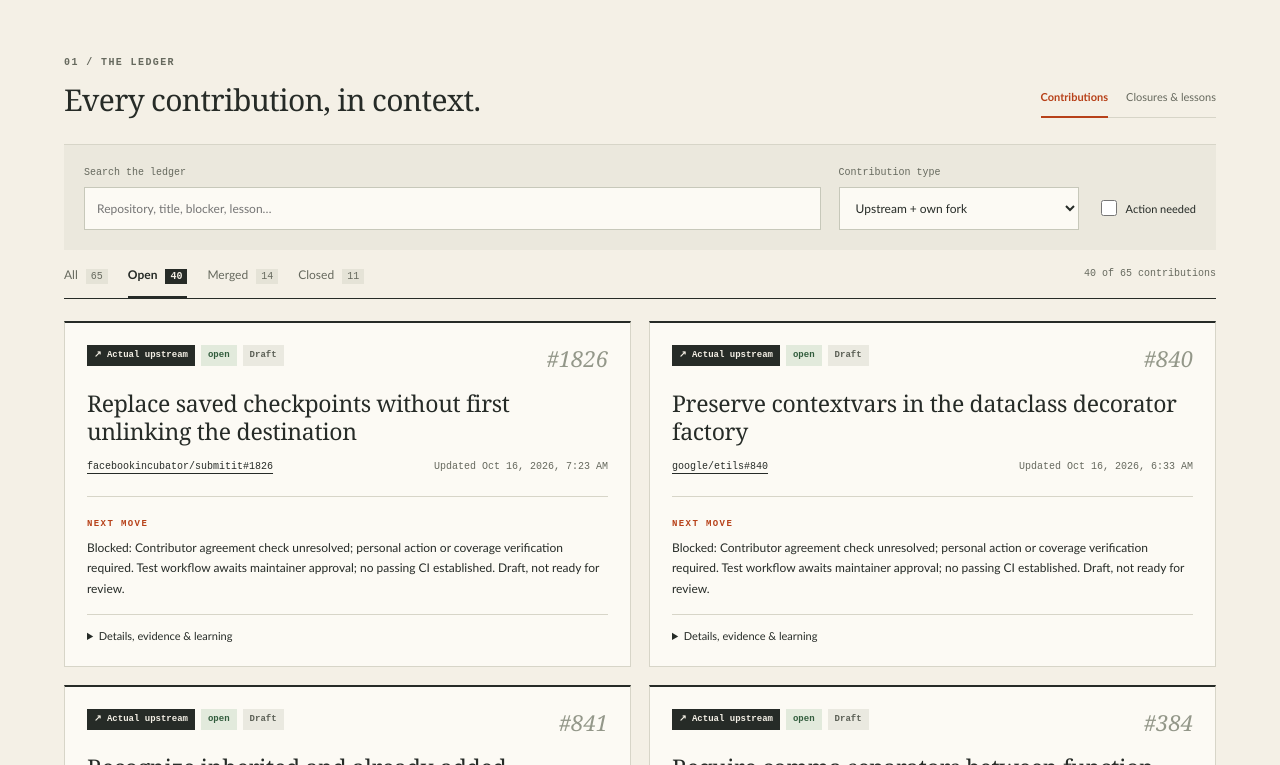
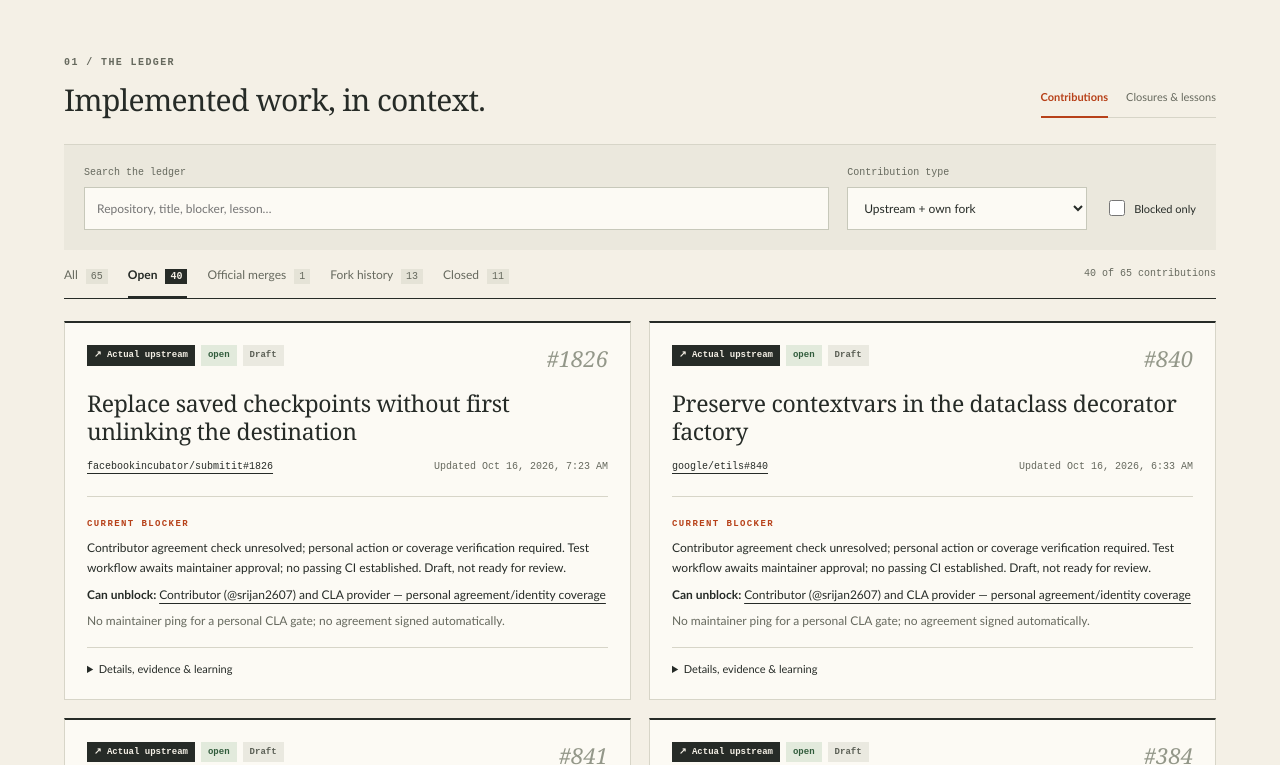
Before and after one commit to srijan2607/oss-contribution-tracker, a plain HTML site: page index.html in a window 1280 px wide. Shown: the part 634-1399 px from the top of the page. Drawn offline with Linux system fonts and the light colour scheme.

Commit message:
Restrict dashboard to implemented work and official upstream merges

```diff
--- a/app.js
+++ b/app.js
@@ -12,36 +12,37 @@
     try { const u = new URL(value); return u.protocol === 'https:' && u.hostname === 'github.com' && !u.username && !u.password && !u.port ? u.href : null; } catch { return null; }
   }
   function link(label, url, className = '') { const href = safeURL(url); const n = el(href ? 'a' : 'span', className, label); if (href) { n.href = href; n.target = '_blank'; n.rel = 'noopener noreferrer'; } return n; }
-  const actionable = (r) => r.state === 'open' && Boolean(text(r.blocker).trim() || text(r.next_action).trim());
-  function counts(rows) { return rows.reduce((c, r) => { c.all++; c[r.state]++; if (actionable(r)) c.action++; if (r.state === 'merged') c[r.kind + 'Merged']++; return c; }, { all: 0, open: 0, merged: 0, closed: 0, action: 0, upstreamMerged: 0, forkMerged: 0 }); }
+  const actionable = (r) => r.state === 'open' && !r.upstream_accepted && Boolean(text(r.blocker).trim());
+  function counts(rows) { return rows.reduce((c, r) => { c.all++; if (r.state === 'merged') { if (r.kind === 'upstream') { c.merged++; c.upstreamMerged++; } else { c.reviewed++; c.forkMerged++; } } else c[r.state]++; if (actionable(r)) c.action++; return c; }, { all: 0, open: 0, merged: 0, closed: 0, reviewed: 0, action: 0, upstreamMerged: 0, forkMerged: 0 }); }
   function metric(label, value, note, accent) { const n = el('article', 'metric' + (accent ? ' metric-accent' : '')); n.append(el('span', '', label), el('strong', '', value), el('small', '', note)); return n; }
   function renderMetrics() {
     const c = counts(model.data.records);
-    $('#metrics').replaceChildren(metric('Records tracked', c.all, 'All-time public PR history'), metric('Upstream open', model.data.records.filter(r => r.kind === 'upstream' && r.state === 'open').length, 'In the actual repositories', true), metric('Own-fork open', model.data.records.filter(r => r.kind === 'fork' && r.state === 'open').length, 'Review copies, not extra fixes'), metric('Upstream merged', c.upstreamMerged, 'All time; ' + Number(model.data.recent_upstream_merges || 0) + ' in last 7 days'), metric('Own-fork merged', c.forkMerged, 'Not upstream acceptance'), metric('Closed, not merged', c.closed, 'All-time decisions & lessons'));
+    $('#metrics').replaceChildren(metric('Implementation records', c.all, 'Recorded work; not distinct fixes'), metric('Upstream open', model.data.records.filter(r => r.kind === 'upstream' && r.state === 'open').length, 'Submitted to actual projects'), metric('Fork reviews open', model.data.records.filter(r => r.kind === 'fork' && r.state === 'open').length, 'Not official acceptance'), metric('Official merges', c.upstreamMerged, 'Merged in the actual project', true), metric('Closed without merge', c.closed, 'Recorded outcomes & lessons'), metric('Fork review history', c.forkMerged, 'Never counted as official merges'));
   }
   function field(container, label, value, fallback) { const row = el('div', 'detail-field'); row.append(el('dt', '', label), el('dd', '', text(value).trim() || fallback || 'Not provided')); container.append(row); }
   function card(r) {
     const article = el('article', 'pr-card');
     const top = el('div', 'card-top');
     const badges = el('div', 'badges');
-    badges.append(el('span', 'badge kind-' + r.kind, r.kind === 'upstream' ? '↗ Actual upstream' : '⑂ Own-fork review'), el('span', 'badge state-' + r.state, r.state));
+    badges.append(el('span', 'badge kind-' + r.kind, r.kind === 'upstream' ? '↗ Actual upstream' : '⑂ Own-fork review'), el('span', 'badge state-' + (r.kind === 'fork' && r.state === 'merged' ? 'reviewed' : r.state), r.kind === 'fork' && r.state === 'merged' ? 'Fork review only' : r.state));
     if (r.draft) badges.append(el('span', 'badge draft', 'Draft'));
     top.append(badges, el('span', 'card-number', '#' + text(r.number)));
     const title = el('h3'); title.append(link(r.title || 'Untitled contribution', r.url));
     const meta = el('div', 'card-meta'); meta.append(link(text(r.repo) + '#' + text(r.number), r.url), el('span', '', 'Updated ' + format(r.updated_at)));
     const summary = el('div', 'action-summary');
-    summary.append(el('span', 'eyebrow', r.state === 'open' ? 'NEXT MOVE' : 'OUTCOME'));
-    summary.append(el('p', '', r.state === 'open' ? (text(r.next_action).trim() || (r.blocker ? 'Blocked: ' + text(r.blocker) : 'No next action recorded.')) : (text(r.close_reason).trim() || (r.state === 'merged' ? 'Merged. No additional outcome recorded.' : 'No closure reason recorded.'))));
+    summary.append(el('span', 'eyebrow', r.state === 'open' ? 'CURRENT BLOCKER' : 'RECORDED OUTCOME'));
+    summary.append(el('p', '', r.state === 'open' ? (text(r.blocker).trim() || 'No specific blocker verified; review status remains unresolved.') : (text(r.close_reason).trim() || 'No outcome explanation recorded.')));
+    if (r.state === 'open') { const owner = el('p', 'owner-line'); owner.append(el('strong', '', 'Can unblock: '), link(r.blocker_owner || 'Not verified', r.owner_url)); summary.append(owner, el('p', 'follow-up', r.follow_up_status || 'No verified follow-up recorded.')); }
     const details = el('details', 'card-details');
     const key = text(r.id || r.repo + '#' + r.number); details.open = model.open.has(key);
     details.addEventListener('toggle', () => { if (details.open) model.open.add(key); else model.open.delete(key); });
     const heading = el('summary', '', 'Details, evidence & learning');
     const fields = el('dl', 'detail-grid');
     field(fields, 'Contribution type', r.kind === 'upstream' ? 'Actual upstream contribution' : 'Own-fork review — not upstream acceptance');
-    field(fields, 'Status / draft', r.state + ' / ' + (r.draft ? 'draft' : 'not draft'));
-    field(fields, 'Opened', format(r.created_at)); if (r.merged_at) field(fields, 'Merged at', format(r.merged_at));
+    field(fields, 'Status / draft', (r.kind === 'fork' && r.state === 'merged' ? 'Fork review completed — not officially merged' : r.state) + ' / ' + (r.draft ? 'draft' : 'not draft'));
+    field(fields, 'Opened', format(r.created_at)); if (r.merged_at) field(fields, r.kind === 'upstream' ? 'Officially merged at' : 'Fork review completed at', format(r.merged_at));
     field(fields, 'Head commit', text(r.head).slice(0, 12)); field(fields, 'CI status', r.ci);
-    field(fields, 'Blocker', r.blocker, 'No blocker recorded'); field(fields, 'Next action', r.next_action);
+    field(fields, 'Blocker', r.blocker, 'No blocker recorded'); field(fields, 'Who can unblock', r.blocker_owner); field(fields, 'Verified follow-up', r.follow_up_status); field(fields, 'Work already recorded', r.completed_actions); if (r.upstream_ci) field(fields, 'Related upstream CI', r.upstream_ci);
     field(fields, 'Closure reason', r.close_reason, r.state === 'open' ? 'Not closed' : 'Not recorded'); if (r.state === 'closed') field(fields, 'Reason confidence', r.close_reason_certainty || 'Not yet audited'); field(fields, 'Lesson', r.lesson, 'No lesson recorded');
     details.append(heading, fields);
     if (r.human_reply) { const reply = el('section', 'human-reply'); reply.append(el('h4', '', 'Latest human reply'), el('blockquote', '', r.human_reply)); details.append(reply); }
@@ -60,7 +61,7 @@
     const base = rows.filter(r => (model.kind === 'all' || r.kind === model.kind) && (model.view !== 'lessons' || r.state !== 'open') && (!model.action || actionable(r)) && (!model.query || JSON.stringify(r).toLocaleLowerCase().includes(model.query)));
     const c = counts(base);
     document.querySelectorAll('[data-state]').forEach(button => { button.setAttribute('aria-pressed', String(button.dataset.state === model.state)); button.querySelector('span').textContent = c[button.dataset.state]; });
-    const visible = base.filter(r => model.state === 'all' || r.state === model.state);
+    const visible = base.filter(r => model.state === 'all' || (model.state === 'merged' ? r.kind === 'upstream' && r.state === 'merged' : model.state === 'reviewed' ? r.kind === 'fork' && r.state === 'merged' : r.state === model.state));
     $('#result-count').textContent = visible.length + ' of ' + rows.length + ' contributions' + (model.view === 'lessons' ? ' · closure view' : '');
     const nodes = visible.map(card);
     if (!nodes.length) { const empty = el('div', 'empty'); empty.append(el('span', 'empty-mark', '∅'), el('h3', '', rows.length ? 'No matching field notes.' : 'The ledger is empty.'), el('p', '', rows.length ? 'Try a broader search or clear your filters. Counts above reflect the full snapshot.' : 'The published snapshot contains no contribution records.')); nodes.push(empty); }
--- a/index.html
+++ b/index.html
@@ -7,22 +7,22 @@
   <meta name="description" content="A public open-source contribution ledger: upstream work, fork review drafts, decisions, and lessons.">
   <title>Contribution control room · Open source field notes</title>
   <link rel="stylesheet" href="./styles.css">
-  <script defer src="./app.js"></script>
+  <script defer src="./app.js?v=implemented-only-3"></script>
 </head>
 <body>
 <a class="skip" href="#ledger">Skip to contributions</a>
 <div class="shell">
   <header>
     <div class="masthead"><span class="brand"><span class="brand-mark" aria-hidden="true">↗</span> OPEN SOURCE / FIELD NOTES</span><span class="edition">PUBLIC CONTRIBUTION LEDGER</span></div>
-    <div class="hero"><div><p class="eyebrow">THE WORK, NOT JUST THE NUMBERS</p><h1>Contribution<br>control room<span class="orange">.</span></h1><p class="dek">What’s moving. What’s blocked. What we learned.<br>A living ledger of public open-source work.</p></div><aside class="verification" aria-label="Data freshness"><div class="signal-line"><span class="signal" id="signal" aria-hidden="true"></span><strong id="freshness">Waiting for verified data</strong></div><p>Last verified snapshot</p><time id="verified">Not available yet</time><p id="refresh-status" role="status" aria-live="polite">Loading public contribution data…</p><button id="refresh" type="button">Refresh data <span aria-hidden="true">↻</span></button></aside></div>
+    <div class="hero"><div><p class="eyebrow">THE WORK, NOT JUST THE NUMBERS</p><h1>Contribution<br>control room<span class="orange">.</span></h1><p class="dek">Implemented changes. Verified outcomes. Current blockers.<br>Only recorded contribution work—not plans or unrelated account history.</p></div><aside class="verification" aria-label="Data freshness"><div class="signal-line"><span class="signal" id="signal" aria-hidden="true"></span><strong id="freshness">Waiting for verified data</strong></div><p>Last verified snapshot</p><time id="verified">Not available yet</time><p id="refresh-status" role="status" aria-live="polite">Loading public contribution data…</p><button id="refresh" type="button">Refresh data <span aria-hidden="true">↻</span></button></aside></div>
     <p class="scope" id="scope">Public GitHub data only. Upstream contributions and own-fork review drafts are counted separately.</p>
   </header>
   <main>
     <section class="metrics" aria-label="Contribution totals" id="metrics"><article class="metric"><span>Total tracked</span><strong>—</strong><small>Awaiting snapshot</small></article></section>
     <section class="workspace" id="ledger" aria-labelledby="ledger-title">
-      <div class="section-top"><div><p class="eyebrow">01 / THE LEDGER</p><h2 id="ledger-title">Every contribution, in context.</h2></div><div class="views" role="group" aria-label="Ledger view"><button type="button" data-view="work" aria-pressed="true">Contributions</button><button type="button" data-view="lessons" aria-pressed="false">Closures & lessons</button></div></div>
-      <div class="controls"><label class="search-label" for="search"><span>Search the ledger</span><input id="search" type="search" placeholder="Repository, title, blocker, lesson…" autocomplete="off"></label><label for="kind"><span>Contribution type</span><select id="kind"><option value="all">Upstream + own fork</option><option value="upstream">Actual upstream only</option><option value="fork">Own-fork review drafts</option></select></label><label class="action-control"><input id="action" type="checkbox"><span>Action needed</span></label></div>
-      <div class="filter-row"><div class="status-filters" role="group" aria-label="Filter contribution status"><button type="button" data-state="all" aria-pressed="true">All <span>—</span></button><button type="button" data-state="open" aria-pressed="false">Open <span>—</span></button><button type="button" data-state="merged" aria-pressed="false">Merged <span>—</span></button><button type="button" data-state="closed" aria-pressed="false">Closed <span>—</span></button></div><p id="result-count" role="status" aria-live="polite">Loading ledger…</p></div>
+      <div class="section-top"><div><p class="eyebrow">01 / THE LEDGER</p><h2 id="ledger-title">Implemented work, in context.</h2></div><div class="views" role="group" aria-label="Ledger view"><button type="button" data-view="work" aria-pressed="true">Contributions</button><button type="button" data-view="lessons" aria-pressed="false">Closures & lessons</button></div></div>
+      <div class="controls"><label class="search-label" for="search"><span>Search the ledger</span><input id="search" type="search" placeholder="Repository, title, blocker, lesson…" autocomplete="off"></label><label for="kind"><span>Contribution type</span><select id="kind"><option value="all">Upstream + own fork</option><option value="upstream">Actual upstream only</option><option value="fork">Own-fork review drafts</option></select></label><label class="action-control"><input id="action" type="checkbox"><span>Blocked only</span></label></div>
+      <div class="filter-row"><div class="status-filters" role="group" aria-label="Filter contribution status"><button type="button" data-state="all" aria-pressed="false">All <span>—</span></button><button type="button" data-state="open" aria-pressed="true">Open <span>—</span></button><button type="button" data-state="merged" aria-pressed="false">Official merges <span>—</span></button><button type="button" data-state="reviewed" aria-pressed="false">Fork history <span>—</span></button><button type="button" data-state="closed" aria-pressed="false">Closed <span>—</span></button></div><p id="result-count" role="status" aria-live="polite">Loading ledger…</p></div>
       <p class="notice" id="notice" role="status" hidden></p>
       <div id="records" class="records" aria-busy="true"><div class="empty"><span class="empty-mark" aria-hidden="true">↗</span><h3>Opening the field notes</h3><p>Fetching the latest published snapshot. No contribution counts are assumed.</p></div></div>
       <button class="reset" id="reset" type="button" hidden>Clear filters</button>
```
Also changed, not shown: data.json, styles.css, 1 other file.
